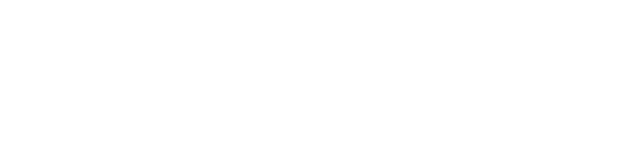
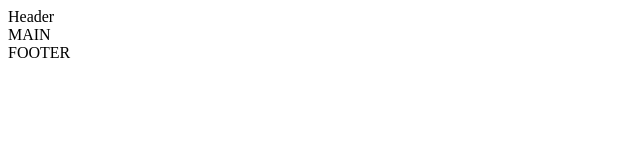
Before and after one commit to QuincyJ1/2-yoga, a website: page index.html in a window 1280 px wide. Shown: the whole page, without its empty margins (0-640 px from the left). Drawn offline with Linux system fonts and the light colour scheme.

Commit message:
Favicon done

```diff
--- a/index.html
+++ b/index.html
@@ -5,7 +5,26 @@
     <meta http-equiv="X-UA-Compatible" content="IE=edge">
     <meta name="viewport" content="width=device-width, initial-scale=1.0">
     <title>Document</title>
+    <link rel="shortcut icon" href="./favicon.ico" type="image/x-icon">
+    <link rel="apple-touch-icon" sizes="180x180" href="./favicon/apple-touch-icon.png">
+    <link rel="icon" type="image/png" sizes="32x32" href="./favicon/favicon-32x32.png">
+<link rel="icon" type="image/png" sizes="16x16" href="./favicon/favicon-16x16.png">
+<link rel="manifest" href="./favicon/site.webmanifest">
+<link rel="mask-icon" href="/safari-pinned-tab.svg" color="#5bbad5">
+<meta name="msapplication-TileColor" content="#da532c">
+<meta name="theme-color" content="#ffffff">
 </head>
 <body>
+    <header>
+        Header
+    </header>
 
+    <main>
+        MAIN
+    </main>
+
+    <footer>
+        FOOTER
+    </footer>
+</body>
 </html>
```
Also changed, not shown: Untitled.png (added), favicon.ico (added).
